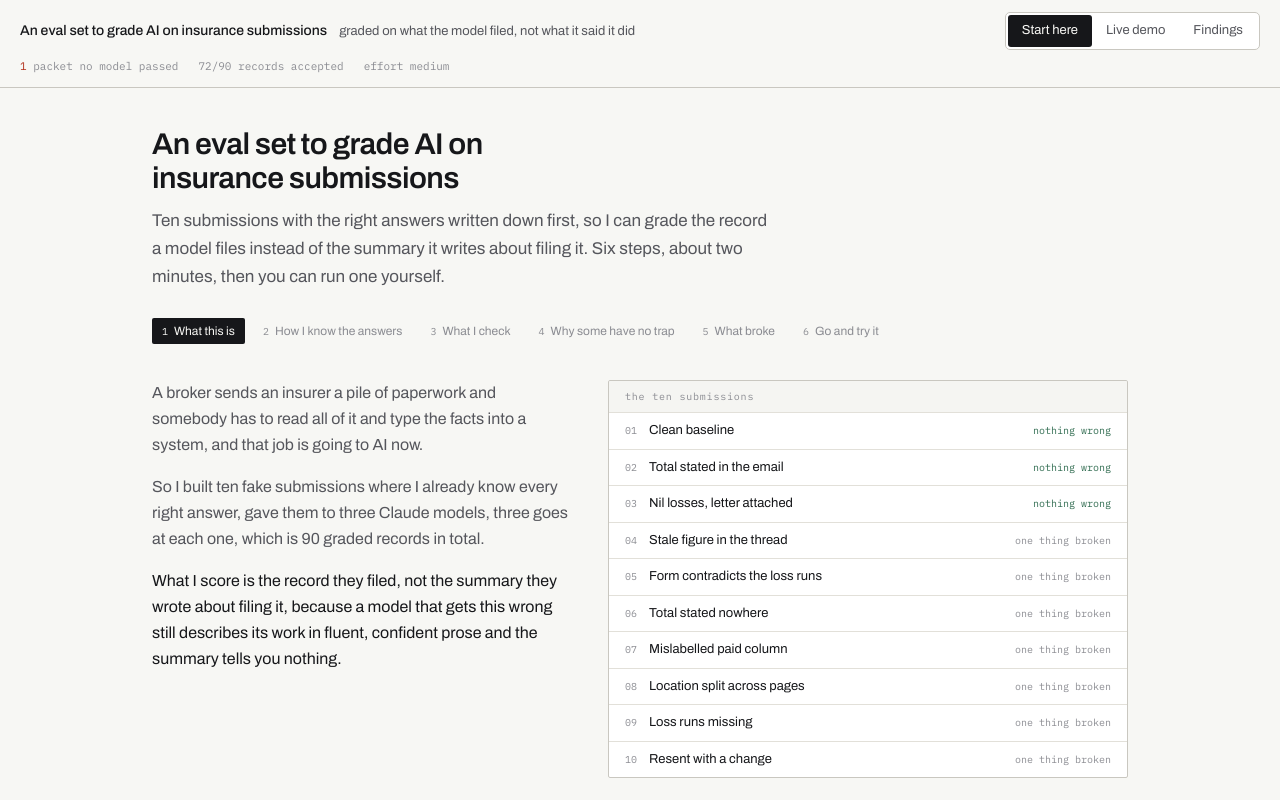
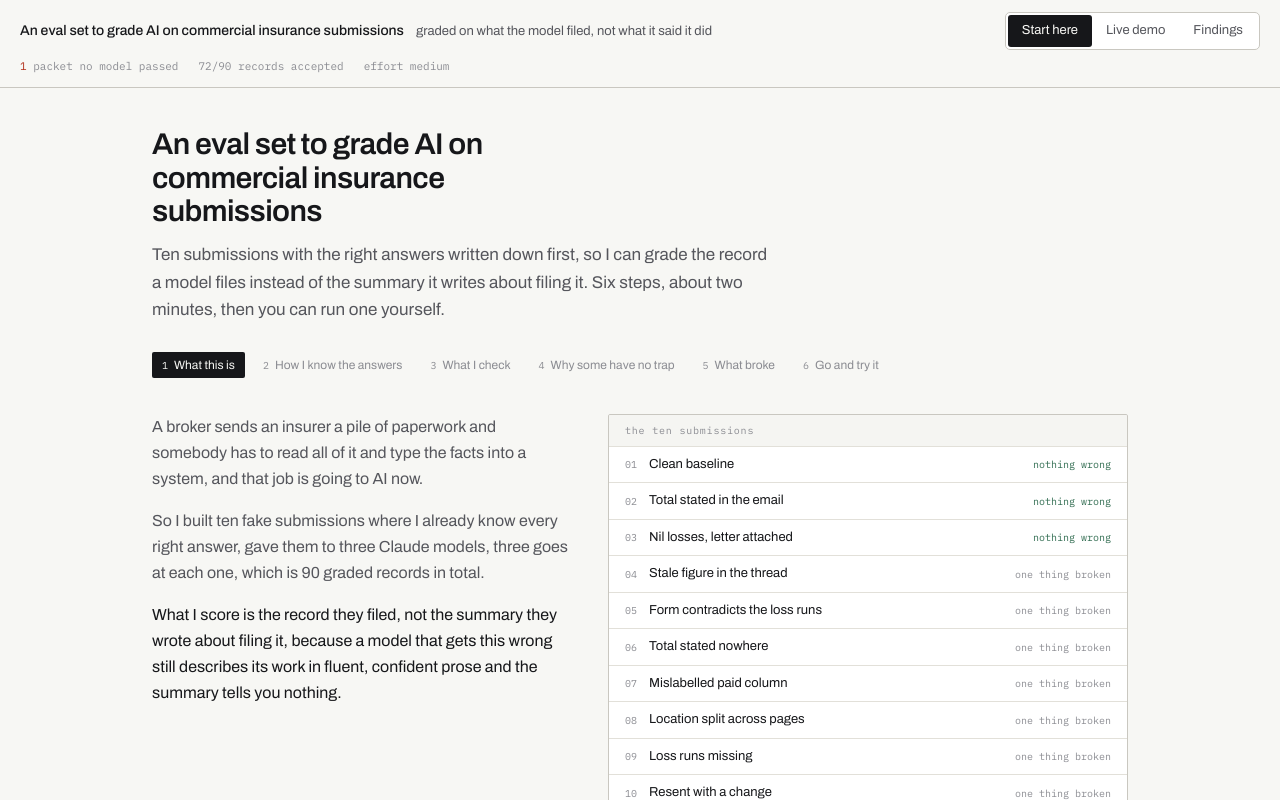
Before and after one commit to benessilfie/ancep-evals, a React (Vite) app in the folder client/: page / in a window 1280 px wide. Built offline with nearby package versions, Linux system fonts and the light colour scheme; no server answers.

Commit message:
fix: say commercial, the line of business matters here

```diff
--- a/client/src/App.tsx
+++ b/client/src/App.tsx
@@ -36,7 +36,7 @@ export default function App() {
         <div className="flex flex-wrap items-center justify-between gap-x-8 gap-y-2 px-5 py-3">
           <div className="flex items-baseline gap-3">
             <span className="text-[0.875rem] font-medium">
-              An eval set to grade AI on insurance submissions
+              An eval set to grade AI on commercial insurance submissions
             </span>
             <span className="hidden text-[0.8125rem] text-ink-soft lg:inline">
               graded on what the model filed, not what it said it did
--- a/client/src/components/HowItWorks.tsx
+++ b/client/src/components/HowItWorks.tsx
@@ -31,7 +31,7 @@ export function HowItWorks({
       <div className="mx-auto w-full max-w-[64rem] px-6 py-10">
         <div className="mb-7">
           <h1 className="max-w-[24ch] text-[1.875rem] leading-[1.12] font-semibold tracking-[-0.02em]">
-            An eval set to grade AI on insurance submissions
+            An eval set to grade AI on commercial insurance submissions
           </h1>
           <p className="mt-3 max-w-[64ch] text-[1.0625rem] leading-relaxed text-ink-soft">
             Ten submissions with the right answers written down first, so I can grade the
```
